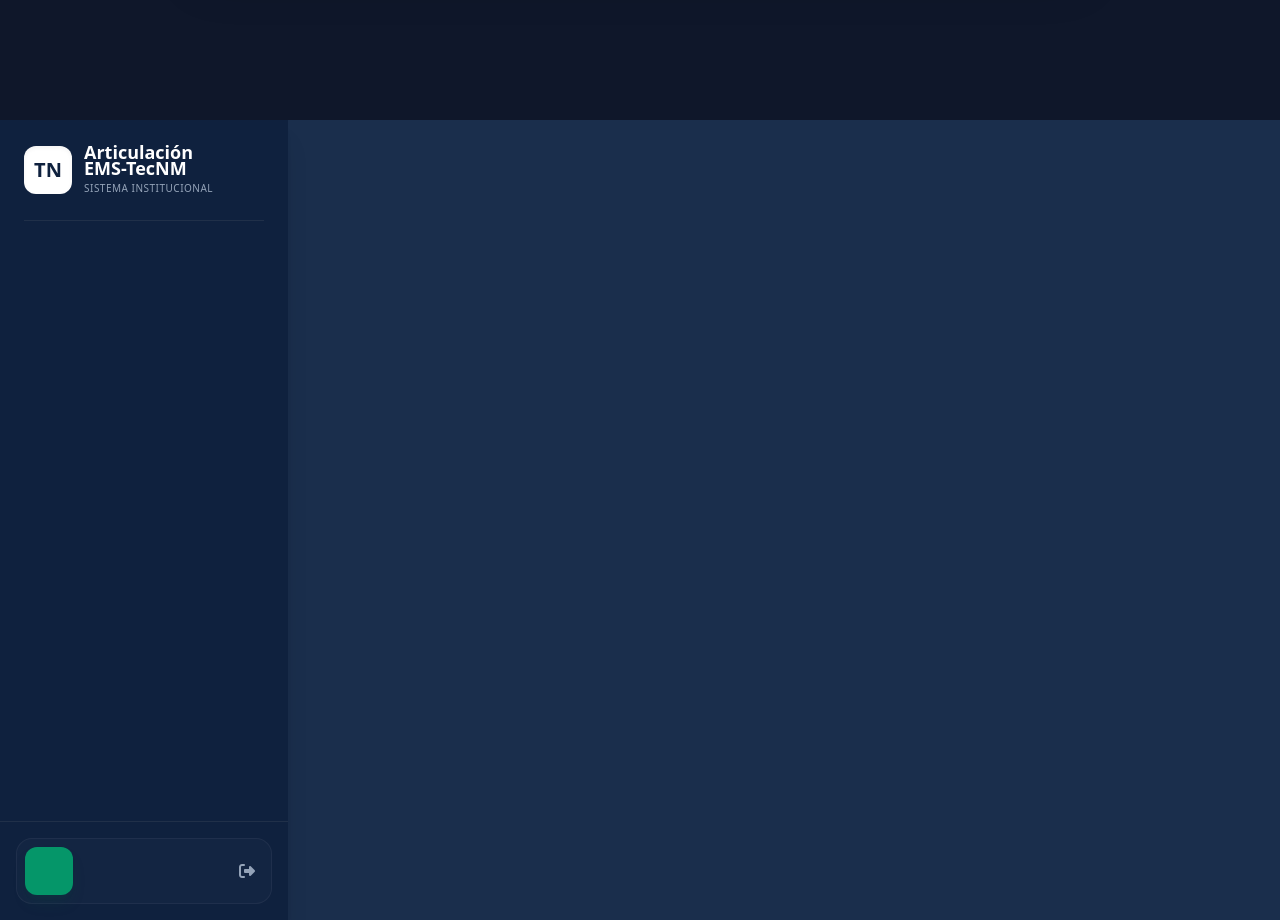
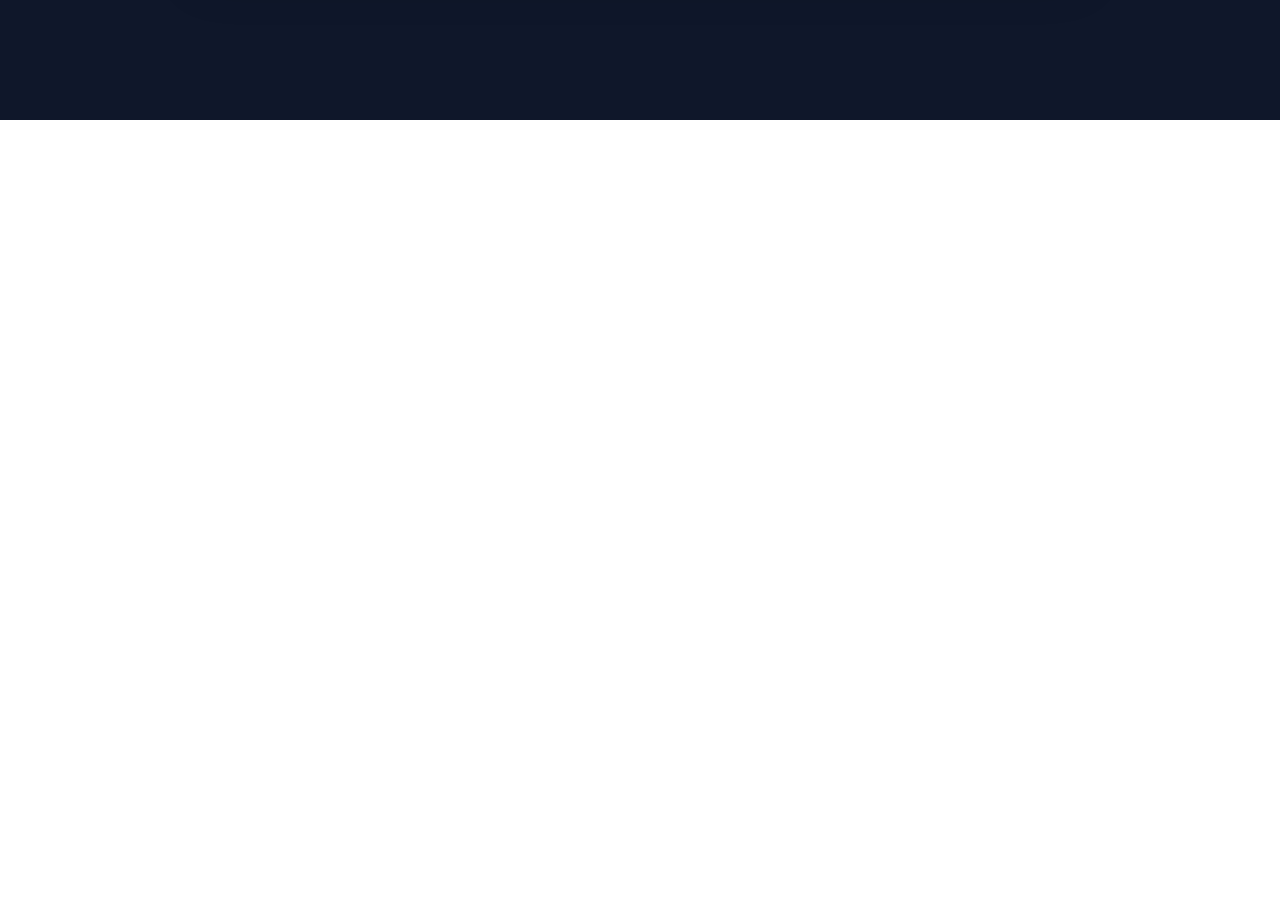
Before and after one commit to yaairnaavaa/ANUIES-TecNM-Front, an Angular app: page /login in a window 1280 px wide. Shown: the part 680-1600 px from the top of the page. After the commit the page ends 800 px from the top, so only its background shows below. Built offline with nearby package versions, Linux system fonts and the light colour scheme.

Commit message:
Se corregió el sidebar doble

```diff
--- a/src/app/app.html
+++ b/src/app/app.html
@@ -1,4 +1,3 @@
 <div class="min-h-screen bg-[#1a2e4c]">
   <router-outlet></router-outlet>
-  <app-sidebar-component></app-sidebar-component>
 </div>
```
